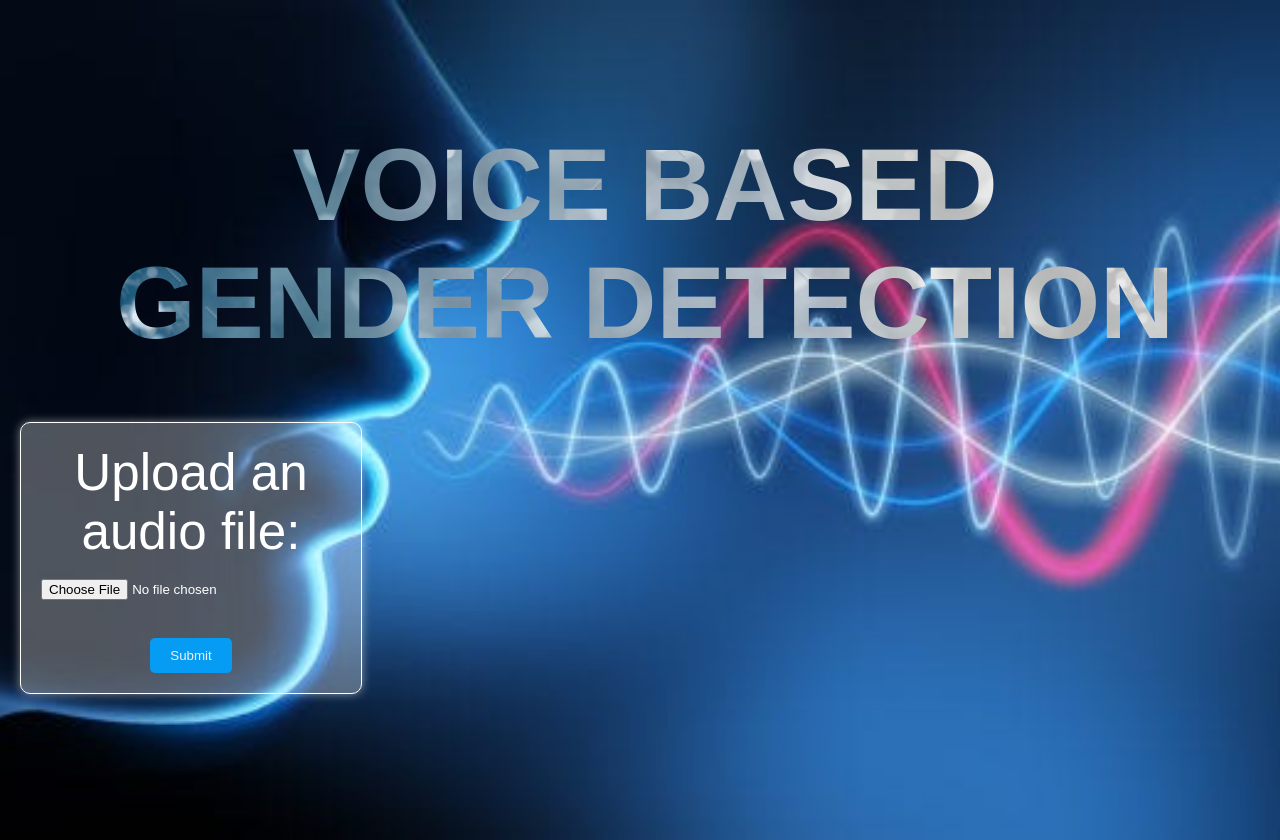
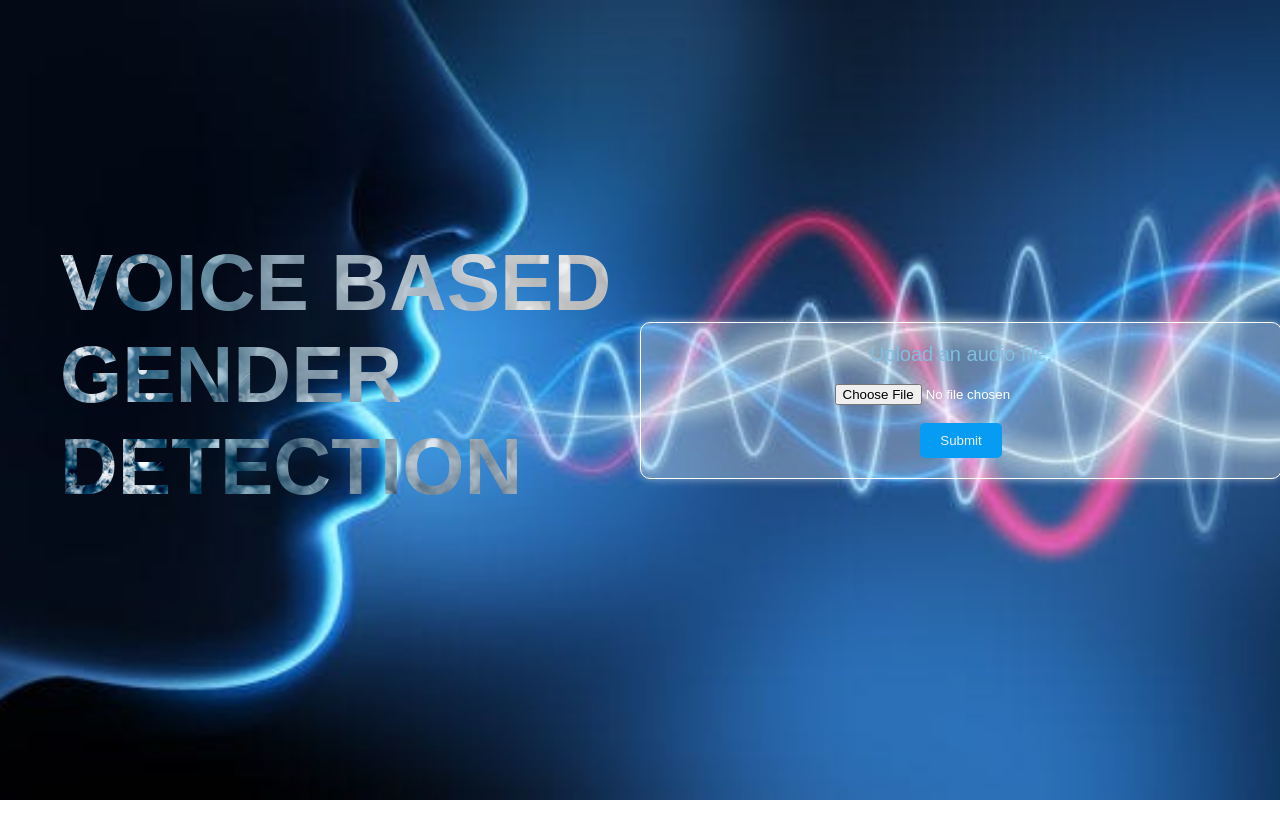
Before and after one commit to kokkiligadda-mythili/Genderdetection, a plain HTML site: page index.html in a window 1280 px wide. After the commit the page ends 800 px from the top, so only its background shows below. Drawn offline with Linux system fonts and the light colour scheme.

Commit message:
Update index.html

```diff
--- a/index.html
+++ b/index.html
@@ -13,56 +13,48 @@
 
     .container {
       display: flex;
-      flex-direction: column; /* Arrange content vertically */
-      justify-content: center;
+      justify-content: space-between;
       align-items: center;
-      height: 100vh; /* Full viewport height */
+      height: 800px;
       background-image: url('bg.jpg');
       background-size: cover;
       background-position: center;
-      padding: 20px;
+      padding: 0 20px;
     }
 
     .content {
-      width: 100%;
-      text-align: center;
+      width: 50%;
       color: white;
-      margin-bottom: 20px;
     }
 
     .left-content {
+      text-align: left;
       background-image: url("textbg.jpg");
       background-size: cover;
       background-clip: text;
       -webkit-background-clip: text;
       color: transparent;
-      margin-left: 10px;
+      margin-left: 40px;
     }
 
     .right-content {
-      margin-top: 20px; /* Add some space between content */
+      text-align: left;
     }
 
     h1 {
-      font-size: 8vw; /* Responsive font size */
-      margin-top: 0;
-      margin-bottom: 20px;
+      font-size: 80px;
+      margin-top: 0px;
+      margin-bottom: 50px;
     }
 
     form {
       border: 1px solid white;
-      max-width: 100%;
-      width: 300px; /* Adjust width for smaller screens */
+      width: 600px; /* Adjust width as needed */
       padding: 20px;
       text-align: center;
-      background-color: rgba(255, 255, 255, 0.3);
+      background-color: rgba(255, 255, 255, 0.3); /* Adjust background opacity */
       border-radius: 10px;
-      box-shadow: 0 0 10px rgba(255, 255, 255, 0.5);
-    }
-
-    input[type="file"] {
-      width: 100%;
-      margin-bottom: 20px; /* Add space between elements */
+      box-shadow: 0 0 10px rgba(255, 255, 255, 0.5); /* Add a shadow */
     }
 
     input[type="submit"] {
@@ -73,11 +65,11 @@
       cursor: pointer;
       border-radius: 5px;
     }
+    label{
+        font-size: 20px;
+        color: rgb(127, 192, 224);
+    }
 
-    label {
-      font-size: 4vw; /* Responsive font size */
-      color: white;
-    }
   </style>
 </head>
 <body>
```
